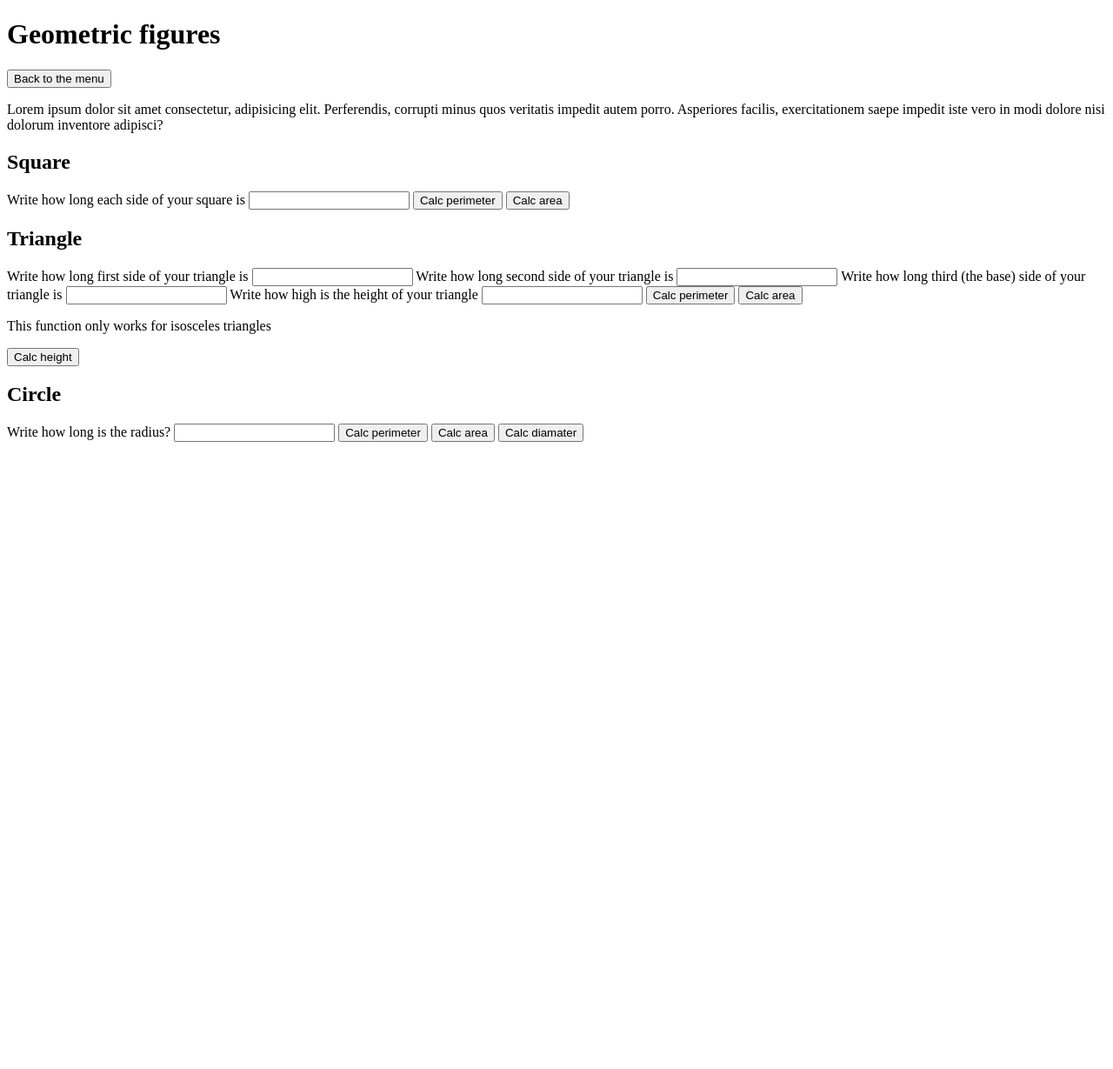
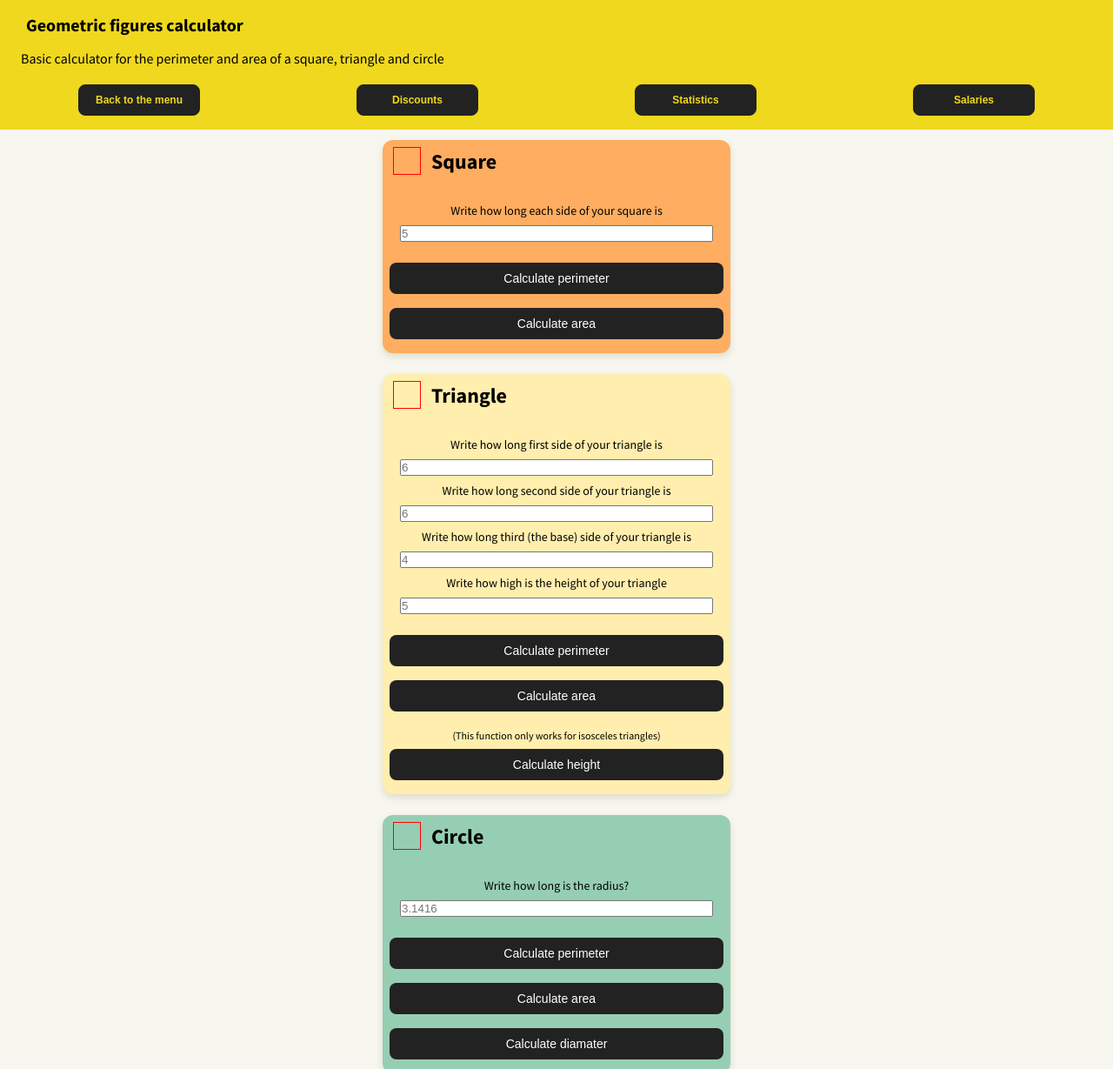
Before and after one commit to angelostd/javascript-basics-workshops, a plain HTML site: page html/figures.html in a window 1280 px wide. Shown: the top 1229 px of the page at 87% size. Before the commit the page ends 800 px from the top, so only its background shows below. Drawn offline with Linux system fonts and the light colour scheme.

Commit message:
ended styling figures.html, missing icons

```diff
--- a/css/style.css
+++ b/css/style.css
@@ -19,21 +19,26 @@ body {
     height: 100vh;
 }
 /* header section */
-.header {
+.index-header, .header {
     width: 100%;
     min-width: 320px;
     height: auto;
     display: flex;
-    align-items: center;
     flex-direction: column;
     background-color: var(--main-header-background);
 }
+.index-header {
+    align-items: center;
+}
 .header h1 {
-    margin: 16px 0;
+    padding: 16px 0;
 }
 .header p {
     font-size: 1.6rem;
     margin-bottom: 12px;
+}
+.header h1, .header p {
+    padding-left: 1.5em;
 }
 .header nav {
     width: 100%;
@@ -67,6 +72,7 @@ body {
     margin: 8px;
 }
 /* main section */
+/* index */
 .main {
     width: 100%;
 }
@@ -143,13 +149,101 @@ body {
     font-size: 1.4rem;
     text-align: justify;
 }
+/* figures */
+.figures-container {
+    width: 100%;
+    height: auto;
+    min-width: 320px;
+    display: flex;
+    flex-direction: column;
+    align-items: center;
+    background-color: var(--main-general-background);
+}
+.figure {
+    width: 80%;
+    min-width: 288px;
+    max-width: 400px;
+    height: auto;
+    margin: 12px 0;
+    border-radius: 12px;
+    box-shadow: 0 4px 8px rgba(89, 73, 30, 0.16);
+}
+.figure__header {
+    display: flex;
+    align-items: center;
+    margin: 8px 0;
+}
+.figure__img {
+    width: 32px;
+    height: 32px;
+    margin: 0 12px;
+    background-position: center;
+    background-repeat: no-repeat;
+    background-size: cover;
+    border: 1px solid red;
+}
+.figure__title {
+    font-size: 2.4rem;
+}
+.figure-form {
+    width: 100%;
+    height: auto;
+    min-width: 288px;
+    display: flex;
+    flex-direction: column;
+    justify-content: center;
+}
+.form__input-container {
+    width: 100%;
+    display: flex;
+    flex-direction: column;
+    align-items: center;
+    text-align: center;
+    margin: 16px 0;
+}
+.figure-form__label {
+    width: 90%;
+    padding: 8px 0;
+    font-size: 1.4rem;
+}
+.figure-form__input {
+    width: 90%;
+}
+.figure-form p {
+    font-size: 1.2rem;
+    text-align: center;
+    margin-top: 12px;
+}
+.figure-form__button {
+    background-color: #222;
+    color: #fff;
+    font-size: 1.4rem;
+}
+.results {
+    text-align: center;
+    font-size: 1.6rem;
+    font-weight: bold;
+    height: auto;
+    margin: 8px;
+}
+.figure__square {
+    background-color: #FFAD60;
+}
+.figure__triangle {
+    background-color: #FFEEAD;
+}
+.figure__circle {
+    background-color: #96CEB4;
+}
+.figure__img--square {
+    /* background-image: url('https://bangbranding.com/blog/wp-content/uploads/2016/11/700x511_SliderInterior.jpg') */
+}
 /* footer section  */
 .footer {
     width: 100%;
     min-width: 320px;
     display: flex;
     height: 10vh;
-    bottom: 0;
     justify-content: space-evenly;
     align-items: center;
     font-size: 1.4rem;
--- a/html/figures.html
+++ b/html/figures.html
@@ -4,67 +4,104 @@
     <meta charset="UTF-8">
     <meta http-equiv="X-UA-Compatible" content="IE=edge">
     <meta name="viewport" content="width=device-width, initial-scale=1.0">
-    <title>Geometric figures | JS Course</title>
-    <!-- <link rel="stylesheet" href="../css/style.css"> -->
+    <link rel="preconnect" href="https://fonts.googleapis.com">
+    <link rel="preconnect" href="https://fonts.gstatic.com" crossorigin>
+    <link href="https://fonts.googleapis.com/css2?family=Montserrat&family=Source+Sans+Pro:wght@400;700&display=swap" rel="stylesheet">
+    <title>Geometric figures | JS Workshop</title>
+    <link rel="stylesheet" href="../css/style.css">
 </head>
 <body>
-    <header>
-        <h1>Geometric figures</h1>
+    <header class="header">
+        <h1>Geometric figures calculator</h1>
+        <p>Basic calculator for the perimeter and area of a square, triangle and circle</p>
+        <nav>
+            <ul>
+                <li><a href="../index.html"><button class="button">Back to the menu</button></a></li>
+                <li><a href="./discounts.html"><button class="button">Discounts</button></a></li>
+                <li><a href="./statistics.html"><button class="button">Statistics</button></a></li>
+                <li><a href="./salaries.html"><button class="button">Salaries</button></a></li>
+            </ul>
+        </nav>
     </header>
-    <main>
-        <a href="../index.html"><button class="button">Back to the menu</button></a>
-        <p>Lorem ipsum dolor sit amet consectetur, adipisicing elit. Perferendis, corrupti minus quos veritatis impedit autem porro. Asperiores facilis, exercitationem saepe impedit iste vero in modi dolore nisi dolorum inventore adipisci?</p>
-        <section class="figure-section figure-square">
-            <h2 class="figure-section__title">Square</h2>
-            <div class="figure-section__img figure-section--square"></div>
+    <main class="main">
+        <section class="figures-container">
+            <article class="figure figure__square">
+                <div class="figure__header">
+                    <div class="figure__img figure__img--square"></div>
+                    <h2 class="figure__title">Square</h2>
+                </div>
                 <form action="/" class="figure-form">
+                    <div class="form__input-container">
                         <label class="figure-form__label" for="SquareInput">Write how long each side of your square is</label>
-                <input class="figure-form__input" id="SquareInput" type="number"/>
-                <button class="figure-form__button--square button" type="button" onclick="calcSquarePerimeter()">Calc perimeter</button>
-                <button class="figure-form__button--square button" type="button" onclick="calcSquareArea()">Calc area</button>
+                        <input class="figure-form__input" id="SquareInput" type="number" placeholder="5"/>
+                    </div>
+                    <button class="figure-form__button button" type="button" onclick="calcSquarePerimeter()">Calculate perimeter</button>
+                    <button class="figure-form__button button" type="button" onclick="calcSquareArea()">Calculate area</button>
                 </form>
                 <div class="results">
                     <p id="resultSquare"></p>
                 </div>
-        </section>
-        <section class="figure-section figure-triangle">
-            <h2 class="figure-section__title">Triangle</h2>
-            <div class="figure-section__img figure-section--triangle"></div>
+            </article>
+            <article class="figure figure__triangle">
+                <div class="figure__header">
+                    <div class="figure__img figure__img--triangle"></div>
+                    <h2 class="figure__title">Triangle</h2>
+                </div>
                 <form action="/" class="figure-form">
+                    <div class="form__input-container">
                         <label class="figure-form__label" for="TriangleInput">Write how long first side of your triangle is</label>
-                <input class="figure-form__input" id="TriangleInputSide1" type="number"/>
+                        <input class="figure-form__input" id="TriangleInputSide1" type="number" placeholder="6"/>
                         <label class="figure-form__label" for="TriangleInput">Write how long second side of your triangle is</label>
-                <input class="figure-form__input" id="TriangleInputSide2" type="number"/>
+                        <input class="figure-form__input" id="TriangleInputSide2" type="number" placeholder="6"/>
                         <label class="figure-form__label" for="TriangleInput">Write how long third (the base) side of your triangle is</label>
-                <input class="figure-form__input" id="TriangleInputBase" type="number"/>
+                        <input class="figure-form__input" id="TriangleInputBase" type="number" placeholder="4"/>
                         <label class="figure-form__label" for="TriangleInput">Write how high is the height of your triangle</label>
-                <input class="figure-form__input" id="TriangleInputHeight" type="number"/>
-                <button class="figure-form__button--triangle button" type="button" onclick="calcTrianglePerimeter()">Calc perimeter</button>
-                <button class="figure-form__button--triangle button" type="button" onclick="calcTriangleArea()">Calc area</button>
+                        <input class="figure-form__input" id="TriangleInputHeight" type="number" placeholder="5"/>
+                    </div>
+                    <button class="figure-form__button button" type="button" onclick="calcTrianglePerimeter()">Calculate perimeter</button>
+                    <button class="figure-form__button button" type="button" onclick="calcTriangleArea()">Calculate area</button>
+                    <p>(This function only works for isosceles triangles)</p>
+                    <button class="figure-form__button button" type="button" onclick="calcTriangleHeight()">Calculate height</button>
+                    </div>
+                </form>
                 <div class="results">
                     <p id="resultTriangle"></p>
                 </div>
-                <div class="figure-form__isos">
-                    <p>This function only works for isosceles triangles</p>
-                    <button class="figure-form__button--triangle button" type="button" onclick="calcTriangleHeight()">Calc height</button>
+            </article>
+            <article class="figure figure__circle">
+                <div class="figure__header">
+                    <div class="figure__img figure__img--circle"></div>
+                    <h2 class="figure__title">Circle</h2>
                 </div>
+                <form action="/" class="figure-form">
+                    <div class="form__input-container">
+                        <label class="figure-form__label" for="CircleInput">Write how long is the radius?</label>
+                        <input class="figure-form__input" id="CircleInput" type="number" placeholder="3.1416"/>
+                    </div>
+                    <button class="figure-form__button button" type="button" onclick="calcCirclePerimeter()">Calculate perimeter</button>
+                    <button class="figure-form__button button" type="button" onclick="calcCircleArea()">Calculate area</button>
+                    <button class="figure-form__button button" type="button" onclick="calcCircleDiameter()">Calculate diamater</button>
                 </form>
-        </section>
-        <section class="figure-section figure-circle">
-            <h2 class="figure-section__title">Circle</h2>
-            <div class="figure-section__img figure-section--circle"></div>
-            <form action="/" class="figure-form">
-                <label class="figure-form__label" for="CircleInput">Write how long is the radius?</label>
-                <input class="figure-form__input" id="CircleInput" type="number"/>
-                <button class="figure-form__button--circle button" type="button" onclick="calcCirclePerimeter()">Calc perimeter</button>
-                <button class="figure-form__button--circle button" type="button" onclick="calcCircleArea()">Calc area</button>
-                <button class="figure-form__button--circle button" type="button" onclick="calcCircleDiameter()">Calc diamater</button>
                 <div class="results">
                     <p id="resultCircle"></p>
                 </div>
-            </form>
+            </article>
         </section>
     </main>
+    <footer class="footer">
+        <section class="footer-section">
+            <a target="_blank" href="https://github.com/angelostd"><i class="fab fa-github fa-lg"></i></a>
+            <a target="_blank" href="https://www.linkedin.com/in/angelostd/"><i class="fab fa-linkedin fa-lg"></i></a>
+        </section>
+        <section class="footer-section">
+            <p>by angelostd (2022)</p>
+        </section>
+        <section class="footer-section">
+            <a target="_blank" href="https://platzi.com/p/angelduarte/"><i class="fab fa-platzi"></i></a>
+            <a target="_blank" href="https://www.behance.net/angelostd"><i class="fab fa-behance fa-lg"></i></a>
+        </section>
+    </footer>
+    <script src="https://kit.fontawesome.com/8aeb1532d4.js" crossorigin="anonymous"></script>
     <script src="../js/figures.js"></script>
 </body>
 </html>
```
Lines whose indentation alone changed are shown as unchanged.
